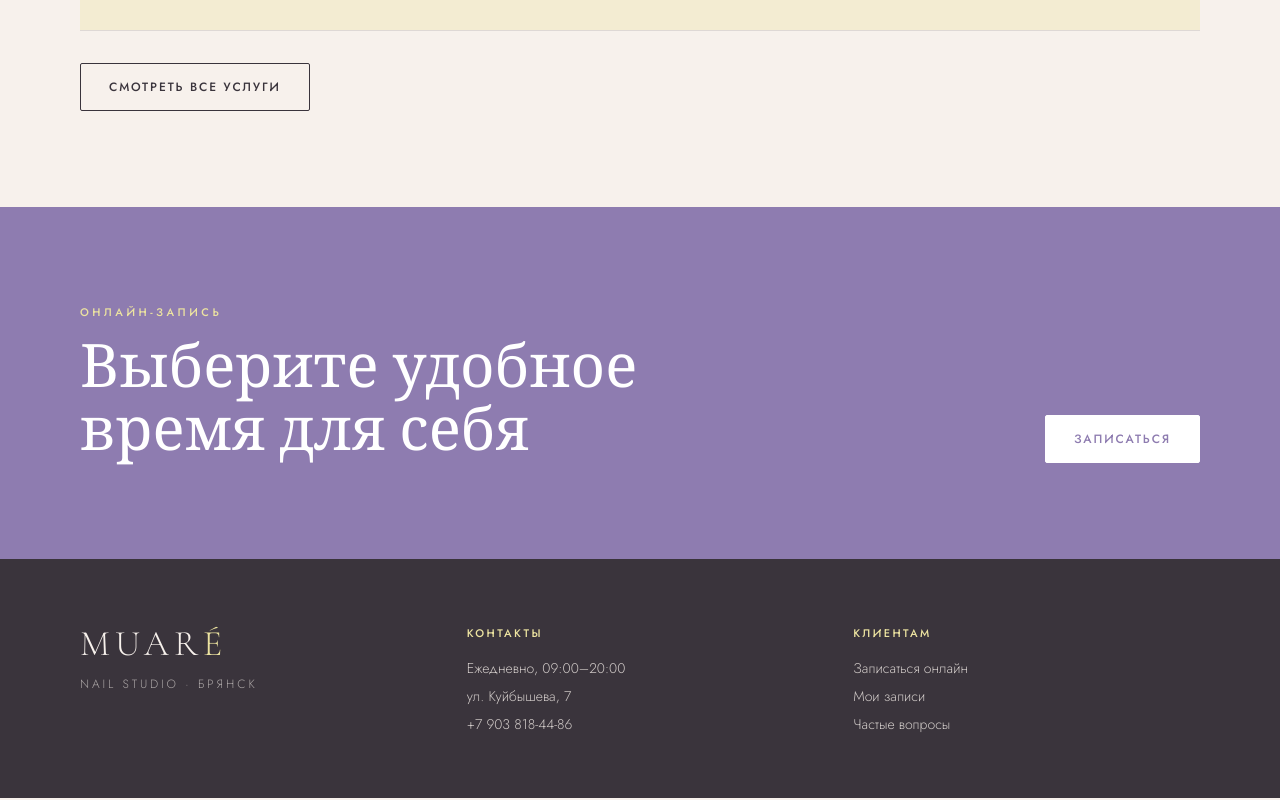
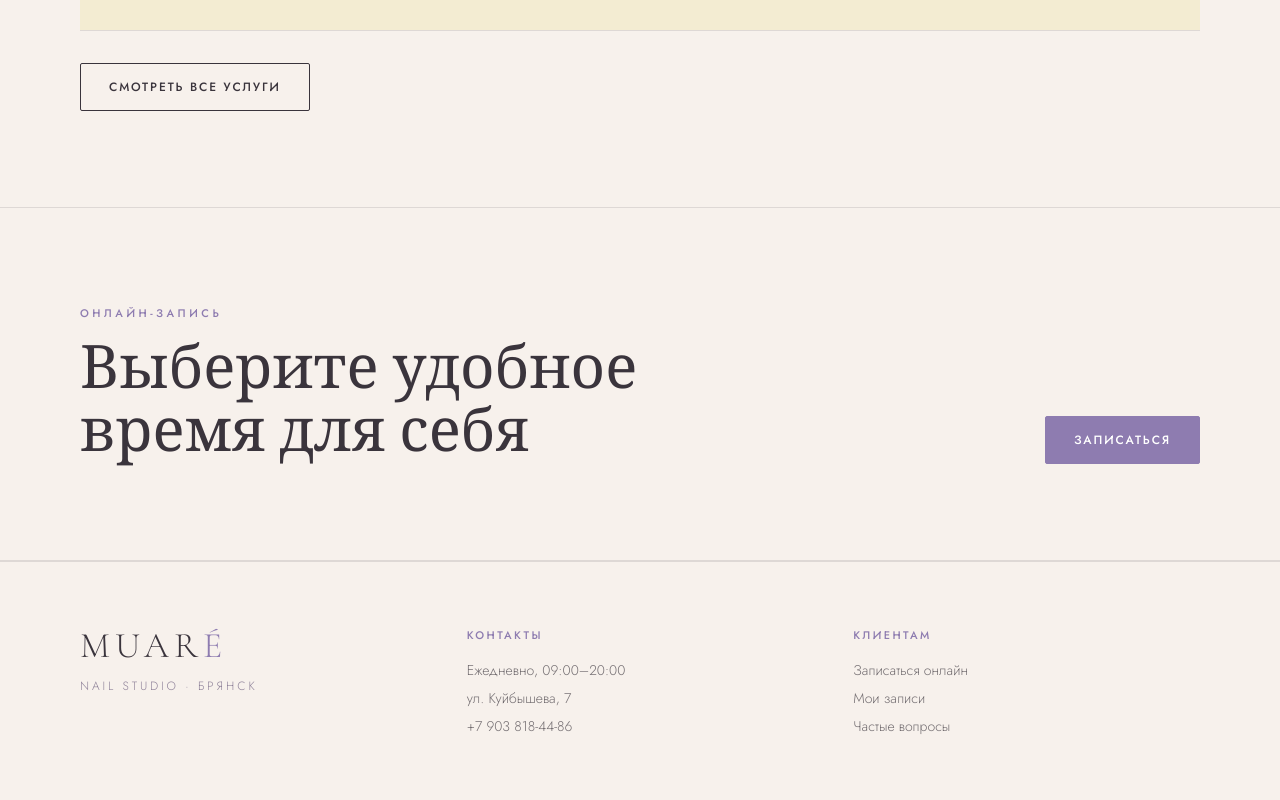
Before and after one commit to valentinakogalovsky-debug/MUAR-booking-system, a Next.js app: page / in a window 1280 px wide. Shown: the part 2410-3210 px from the top of the page. Built offline with nearby package versions, Linux system fonts and the light colour scheme.

Commit message:
style: unify homepage footer palette

```diff
--- a/src/app/(public)/layout.tsx
+++ b/src/app/(public)/layout.tsx
@@ -1,5 +1,4 @@
 import type { ReactNode } from "react";
-import { SiteFooter } from "@/components/site-footer";
 import { SiteHeader } from "@/components/site-header";
 
 export default function PublicLayout({ children }: { children: ReactNode }) {
@@ -7,7 +6,6 @@ export default function PublicLayout({ children }: { children: ReactNode }) {
     <>
       <SiteHeader />
       {children}
-      <SiteFooter />
     </>
   );
 }
--- a/src/app/(public)/page.tsx
+++ b/src/app/(public)/page.tsx
@@ -1,4 +1,5 @@
 import Image from "next/image";
+import { SiteFooter } from "@/components/site-footer";
 import { ButtonLink } from "@/components/ui/button";
 import { Container } from "@/components/ui/container";
 import { Section } from "@/components/ui/section";
@@ -38,6 +39,7 @@ const directions = [
 
 export default function HomePage() {
   return (
+    <>
       <main>
         <section className="overflow-hidden">
           <Container className="grid min-h-[calc(100svh-5rem)] items-stretch gap-10 py-8 lg:grid-cols-[0.9fr_1.1fr] lg:gap-16 lg:py-12">
@@ -51,8 +53,8 @@ export default function HomePage() {
                 <span className="italic text-accent">ухоженных рук</span>
               </h1>
               <p className="mt-8 max-w-xl text-base leading-8 text-foreground/70 sm:text-lg">
-              Премиальные материалы, мастера с опытом от 9 лет и сервис, ради которого возвращаются.
-              Запись онлайн за пару касаний.
+                Премиальные материалы, мастера с опытом от 9 лет и сервис, ради которого
+                возвращаются. Запись онлайн за пару касаний.
               </p>
               <div className="mt-10 flex flex-col gap-3 sm:flex-row">
                 <ButtonLink href="/booking">Записаться</ButtonLink>
@@ -107,21 +109,21 @@ export default function HomePage() {
             Смотреть все услуги
           </ButtonLink>
         </Section>
-      <section className="bg-accent py-16 text-white sm:py-24">
+        <section className="border-y border-line bg-background py-16 sm:py-24">
           <Container className="flex flex-col items-start justify-between gap-8 md:flex-row md:items-end">
             <div>
-            <p className="text-[11px] font-medium uppercase tracking-[0.32em] text-lemon">
+              <p className="text-[11px] font-medium uppercase tracking-[0.32em] text-accent">
                 Онлайн-запись
               </p>
               <h2 className="mt-4 max-w-2xl font-serif text-4xl font-light leading-[1.05] sm:text-6xl">
                 Выберите удобное время для себя
               </h2>
             </div>
-          <ButtonLink href="/booking" variant="light">
-            Записаться
-          </ButtonLink>
+            <ButtonLink href="/booking">Записаться</ButtonLink>
           </Container>
         </section>
       </main>
+      <SiteFooter />
+    </>
   );
 }
--- a/src/components/site-footer.tsx
+++ b/src/components/site-footer.tsx
@@ -3,36 +3,40 @@ import { Container } from "@/components/ui/container";
 
 export function SiteFooter() {
   return (
-    <footer className="mt-auto border-t border-line bg-foreground py-12 text-background sm:py-16">
+    <footer className="mt-auto border-t border-line bg-background py-12 text-foreground sm:py-16">
       <Container className="grid gap-10 sm:grid-cols-2 lg:grid-cols-3">
         <div>
           <Link className="font-serif text-4xl font-light tracking-[0.14em]" href="/">
-            MUAR<span className="text-lemon">É</span>
+            MUAR<span className="text-accent">É</span>
           </Link>
-          <p className="mt-3 text-xs uppercase tracking-[0.24em] text-background/60">
+          <p className="mt-3 text-xs uppercase tracking-[0.24em] text-muted">
             Nail Studio · Брянск
           </p>
         </div>
         <div>
-          <p className="text-[11px] font-medium uppercase tracking-[0.22em] text-lemon">Контакты</p>
-          <address className="mt-4 space-y-2 text-sm not-italic text-background/80">
+          <p className="text-[11px] font-medium uppercase tracking-[0.22em] text-accent">
+            Контакты
+          </p>
+          <address className="mt-4 space-y-2 text-sm not-italic text-foreground/70">
             <p>Ежедневно, 09:00–20:00</p>
             <p>ул. Куйбышева, 7</p>
-            <a className="block hover:text-lemon" href="tel:+79038184486">
+            <a className="block transition hover:text-accent" href="tel:+79038184486">
               +7 903 818-44-86
             </a>
           </address>
         </div>
         <div>
-          <p className="text-[11px] font-medium uppercase tracking-[0.22em] text-lemon">Клиентам</p>
-          <div className="mt-4 flex flex-col gap-2 text-sm text-background/80">
-            <Link className="hover:text-lemon" href="/booking">
+          <p className="text-[11px] font-medium uppercase tracking-[0.22em] text-accent">
+            Клиентам
+          </p>
+          <div className="mt-4 flex flex-col gap-2 text-sm text-foreground/70">
+            <Link className="transition hover:text-accent" href="/booking">
               Записаться онлайн
             </Link>
-            <Link className="hover:text-lemon" href="/my-bookings">
+            <Link className="transition hover:text-accent" href="/my-bookings">
               Мои записи
             </Link>
-            <Link className="hover:text-lemon" href="/faq">
+            <Link className="transition hover:text-accent" href="/faq">
               Частые вопросы
             </Link>
           </div>
```
Also changed, not shown: 2 other files (tests, documents, lock files or other folders). Lines whose indentation alone changed are shown as unchanged.
